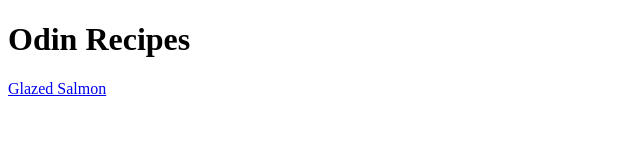
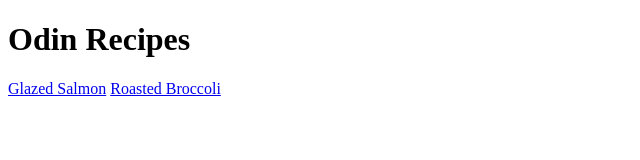
Before and after one commit to KyleHoc/odin-recipes, a plain HTML site: page index.html in a window 1280 px wide. Shown: the whole page, without its empty margins (0-640 px from the left). Drawn offline with Linux system fonts and the light colour scheme.

Commit message:
Added link for broccoli recipe

```diff
--- a/index.html
+++ b/index.html
@@ -8,6 +8,7 @@
   <body>
     <h1>Odin Recipes</h1>
     <a href="recipes/salmon.html" alt="Glazed Salmon">Glazed Salmon</a>
+    <a href="recipes/broccoli.html" alt="Roasted Broccoli">Roasted Broccoli</a>
     <h3></h3>
   </body>
 </html>
```
